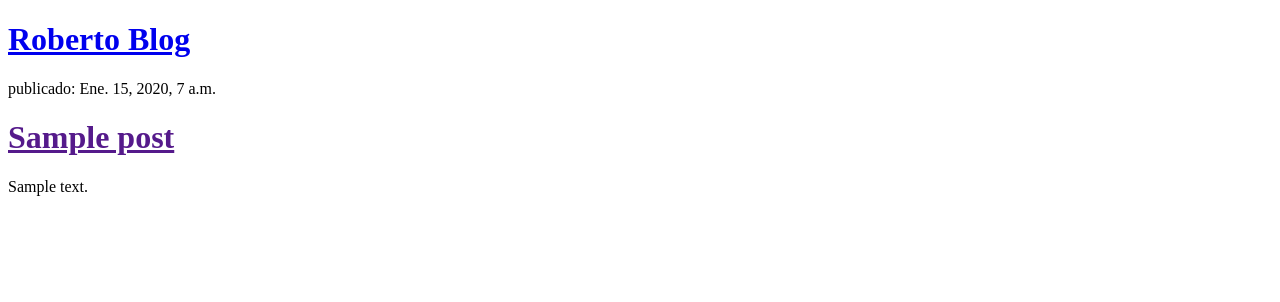
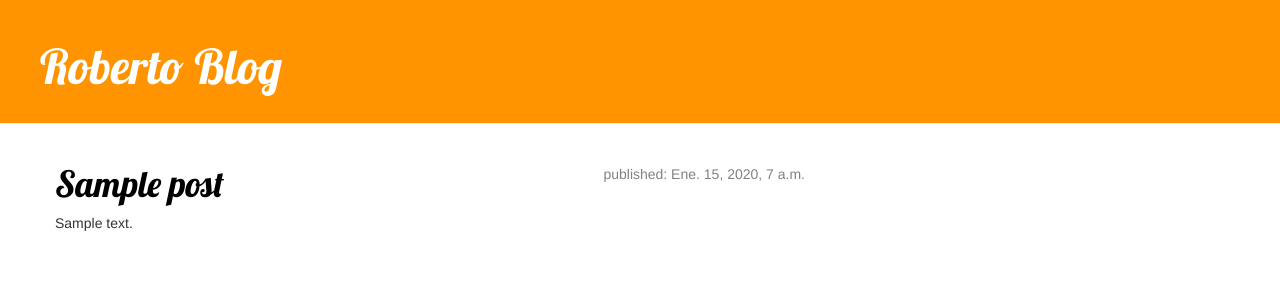
Before and after one commit to RobertoUreta/my-first-blog, a Django app: template blog/templates/blog/post_list.html in a window 1280 px wide. Shown: the top 302 px of the page. Run offline with Django 3.2, Linux system fonts and the light colour scheme; the template is opened without the code that fills it: values that come from a table or form of the project are taken from there, others are empty; tables that the repository leaves empty hold one stand-in row (values such as "Sample post"); some libraries are stand-ins or nearby versions.

Commit message:
Agregadas vistas y plantilla para el detalle del post asi como tambien CSS.

```diff
--- /dev/null
+++ b/blog/static/css/blog.css
@@ -0,0 +1,57 @@
+.page-header {
+    background-color: #ff9400;
+    margin-top: 0;
+    padding: 20px 20px 20px 40px;
+}
+
+.page-header h1,
+.page-header h1 a,
+.page-header h1 a:visited,
+.page-header h1 a:active {
+    color: #ffffff;
+    font-size: 36pt;
+    text-decoration: none;
+}
+
+.content {
+    margin-left: 40px;
+}
+
+h1,
+h2,
+h3,
+h4 {
+    font-family: 'Lobster', cursive;
+}
+
+.date {
+    float: right;
+    color: #828282;
+}
+
+.save {
+    float: right;
+}
+
+.post-form textarea,
+.post-form input {
+    width: 100%;
+}
+
+.top-menu,
+.top-menu:hover,
+.top-menu:visited {
+    color: #ffffff;
+    float: right;
+    font-size: 26pt;
+    margin-right: 20px;
+}
+
+.post {
+    margin-bottom: 70px;
+}
+
+.post h1 a,
+.post h1 a:visited {
+    color: #000000;
+}
--- /dev/null
+++ b/blog/templates/blog/base.html
@@ -0,0 +1,25 @@
+{% load static %}
+<html>
+
+<head>
+    <title>Roberto Blog</title>
+    <link rel="stylesheet" href="//maxcdn.bootstrapcdn.com/bootstrap/3.2.0/css/bootstrap.min.css">
+    <link rel="stylesheet" href="//maxcdn.bootstrapcdn.com/bootstrap/3.2.0/css/bootstrap-theme.min.css">
+    <link href='//fonts.googleapis.com/css?family=Lobster&subset=latin,latin-ext' rel='stylesheet' type='text/css'>
+    <link rel="stylesheet" href="{% static 'css/blog.css' %}">
+</head>
+
+<body>
+    <div class="page-header">
+        <h1><a href="/">Roberto Blog</a></h1>
+    </div>
+    <div class="content container">
+        <div class="row">
+            <div class="col-md-8">
+                {% block content %} {% endblock %}
+            </div>
+        </div>
+    </div>
+</body>
+
+</html>
--- a/blog/templates/blog/post_list.html
+++ b/blog/templates/blog/post_list.html
@@ -1,26 +1,9 @@
-<!DOCTYPE html>
-<html lang="en">
-
-<head>
-    <meta charset="UTF-8">
-    <meta name="viewport" content="width=device-width, initial-scale=1.0">
-    <meta http-equiv="X-UA-Compatible" content="ie=edge">
-    <title>Robert Blog</title>
-</head>
-
-<body>
-    <div>
-        <h1><a href="/">Roberto Blog</a></h1>
+{% extends 'blog/base.html' %} {% block content %} {% for post in posts %}
+<div class="post">
+    <div class="date">
+        <p>published: {{ post.published_date }}</p>
     </div>
-
-    {% for post in posts %}
-    <div>
-        <p> publicado: {{ post.published_date }}</p>
-        <h1><a href="">{{ post.title }}</a></h1>
-        <!--linebreaksbr trasforma saltos de linea en parrafos-->
-        <p>{{ post.text|linebreaksbr }}</p>
-    </div>
-    {% endfor %}
-</body>
-
-</html>
+    <h1><a href="{% url 'post_detail' pk=post.pk %}">{{ post.title }}</a></h1>
+    <p>{{ post.text|linebreaksbr }}</p>
+</div>
+{% endfor %} {% endblock %}
--- a/blog/urls.py
+++ b/blog/urls.py
@@ -3,5 +3,6 @@ from . import views
 
 
 urlpatterns = [
-    path('', views.post_list, name='post_list')
+    path('', views.post_list, name='post_list'),
+    path('post/<int:pk>/', views.post_detail, name='post_detail'),
 ]
--- a/blog/views.py
+++ b/blog/views.py
@@ -1,4 +1,4 @@
-from django.shortcuts import render
+from django.shortcuts import render, get_object_or_404
 from django.utils import timezone
 from .models import Post
 
@@ -7,3 +7,7 @@ from .models import Post
 def post_list(request):
     posts = Post.objects.filter(published_date__lte=timezone.now()).order_by('published_date')
     return render(request, 'blog/post_list.html', {'posts': posts})
+
+def post_detail(request, pk):
+    post = Post.objects.get(pk=pk)
+    return render(request, 'blog/post_detail.html', {'post': post})
```
Also changed, not shown: blog/templates/blog/post_detail.html (added, +11 -0 lines).
